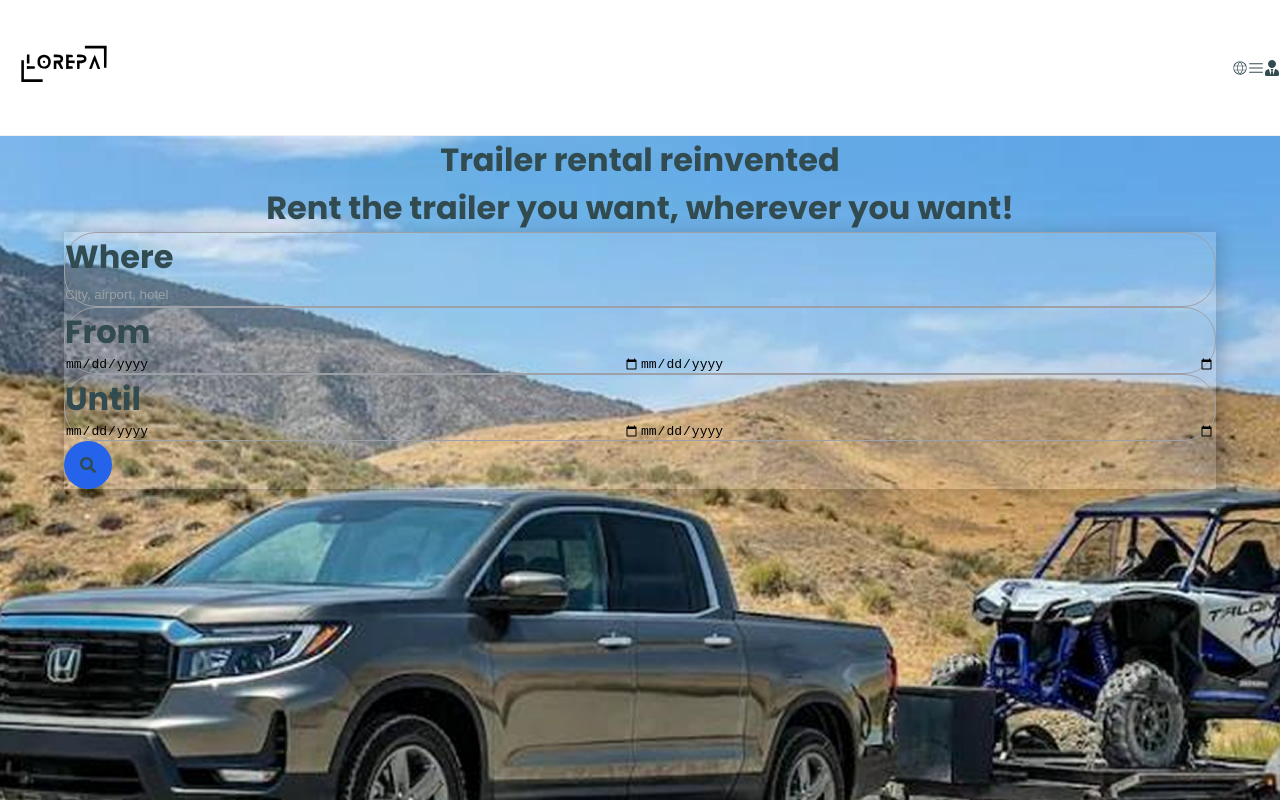
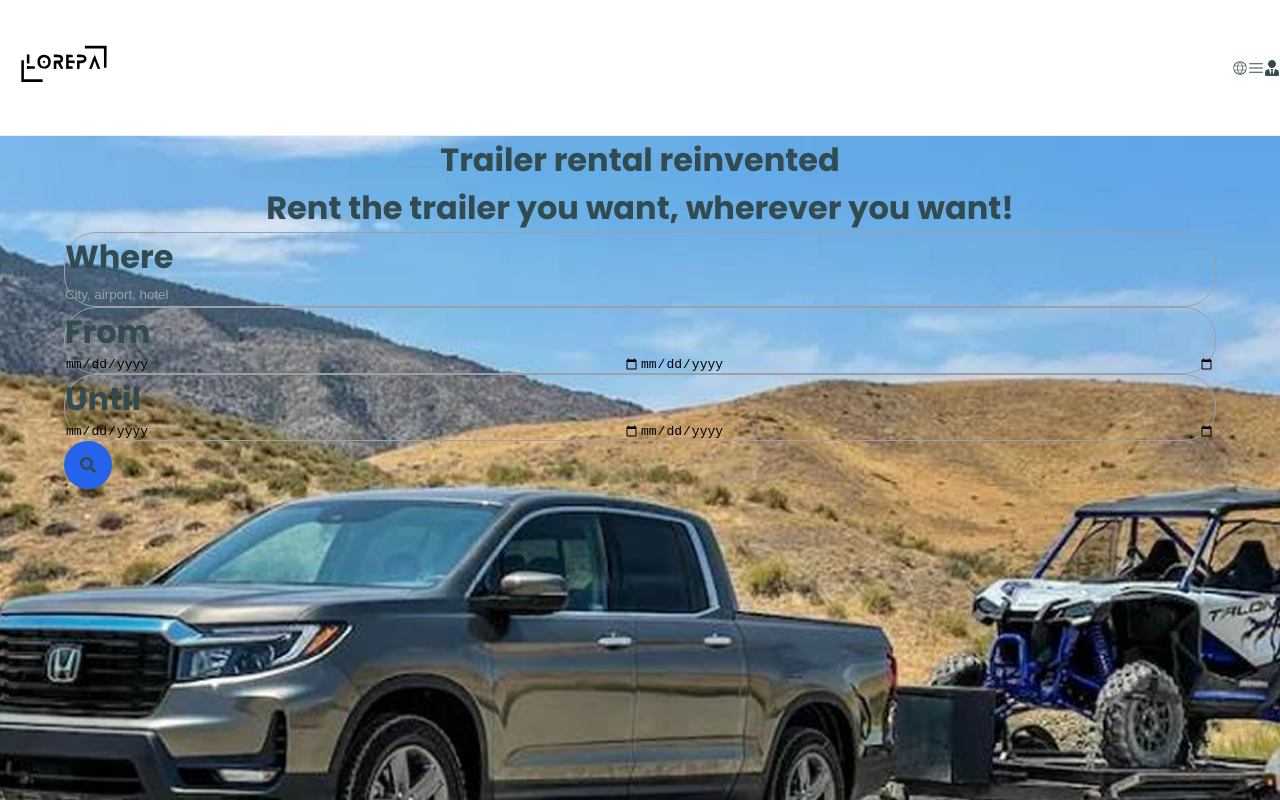
Before and after one commit to talha2224/lorepa, a React (Vite) app: page / in a window 1280 px wide. Shown: the top 800 px of the page. Built offline with nearby package versions, Linux system fonts and the light colour scheme.

Commit message:
changes done

```diff
--- a/src/pages/LandingPage.jsx
+++ b/src/pages/LandingPage.jsx
@@ -122,7 +122,7 @@ const LandingPage = () => {
         <motion.div variants={zoomBounce} initial="hidden" animate="visible" className="w-full flex justify-center items-center flex-col">
           <AnimatedText text="Trailer rental reinvented" variant={fadeInUp} className="text-white text-xl md:text-6xl mt-10" />
           <AnimatedText text="Rent the trailer you want, wherever you want!" variant={fadeIn} className="text-white text-sm mt-2 font-medium" />
-          <motion.div style={{ boxShadow: "0 4px 15px 5px rgba(0, 0, 0, 0.15)",backgroundColor:"rgba(255, 255, 255, 0.15)" }} variants={blurIn} initial="hidden" animate="visible" className="md:bg-white rounded-md p-3 sm:w-[80%] w-[90%] mx-20 my-10 md:flex justify-center items-center flex-wrap">
+          <motion.div variants={blurIn} initial="hidden" animate="visible" className="bg-white md:bg-opacity-100 bg-opacity-75 rounded-md p-3 sm:w-[80%] w-[90%] mx-20 my-10 md:flex justify-center items-center flex-wrap">
             <div className="flex-1 border border-[#9DA0A6] mt-1 mr-3 py-1 px-6 rounded-[2rem]">
               <h1 className="text-sm">Where</h1>
               <input type="text" placeholder="City, airport, hotel" className="border-none bg-transparent outline-none placeholder:text-[#9DA0A6] flex-1 text-sm" />
```
